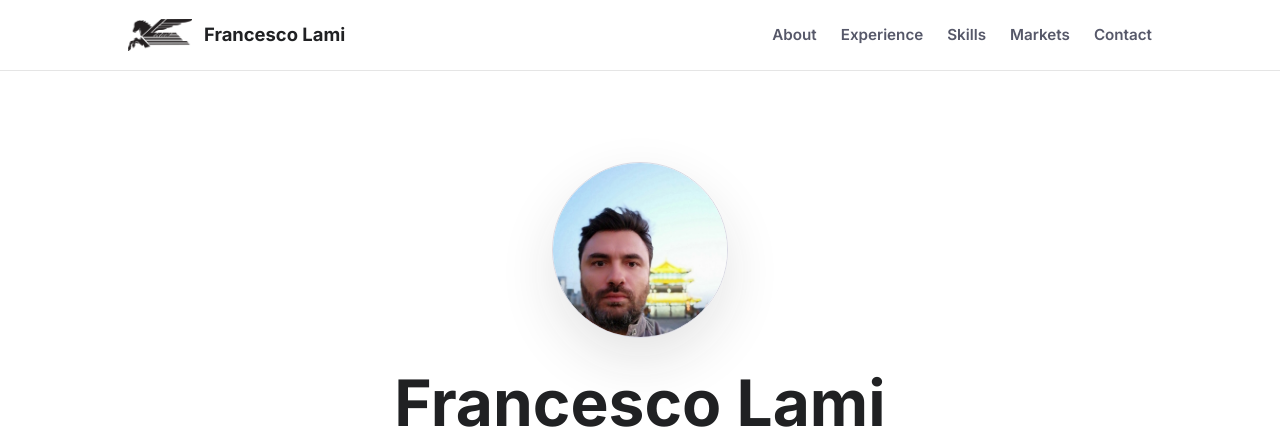
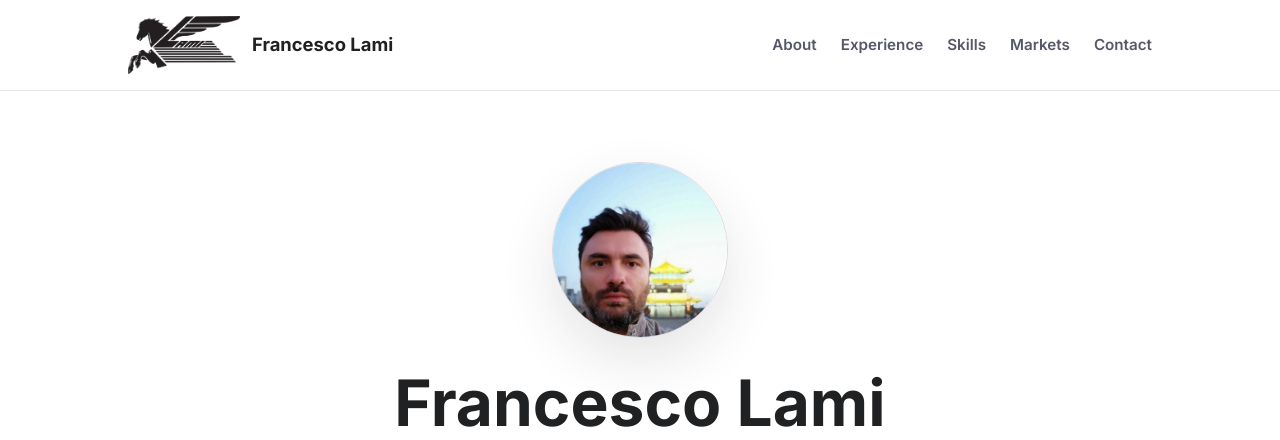
Before and after one commit to francescolami-hash/didactic-sniffle, a Flask app: page / in a window 1280 px wide. Shown: the top 440 px of the page. Run offline with Flask 3, Linux system fonts and the light colour scheme.

Commit message:
Increase header logo size

```diff
--- a/Project_Sito/static/style.css
+++ b/Project_Sito/static/style.css
@@ -20,7 +20,7 @@ nav{
     top:0;
     z-index:10;
     width:100%;
-    padding:18px 10%;
+    padding:16px 10%;
     display:flex;
     justify-content:space-between;
     align-items:center;
@@ -40,8 +40,8 @@ nav{
 }
 
 .brand-logo{
-    width:64px;
-    height:34px;
+    width:112px;
+    height:58px;
     object-fit:contain;
     display:block;
 }
@@ -257,8 +257,8 @@ footer{
     }
 
     .brand-logo{
-        width:56px;
-        height:30px;
+        width:92px;
+        height:48px;
     }
 
     .hero{
```
Also changed, not shown: docs/static/style.css (+5 -5 lines).
